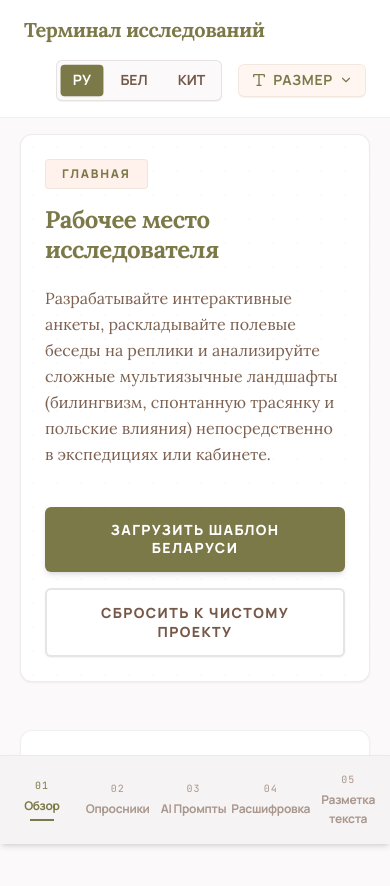
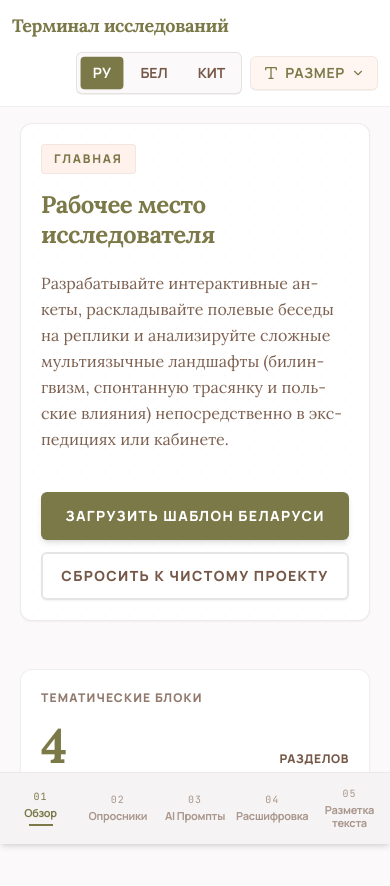
Before and after one commit to Sargon-II/Havorka, a React (Vite) app: page / in a window 390 px wide. Shown: the top 886 px of the page. Built offline with nearby package versions, Linux system fonts and the light colour scheme; what @capacitor/core would draw is missing.

Commit message:
Fix text wrapping, overflow, and responsive scaling at 320px viewport

```diff
--- a/src/App.tsx
+++ b/src/App.tsx
@@ -31,7 +31,7 @@ export default function App() {
 
   const contentRef = useRef<HTMLDivElement>(null);
 
-  // Sync font size to document root html element for perfect responsive rem scaling
+  // Sync font size and lang to document root html element for perfect responsive rem scaling and hyphenation
   useEffect(() => {
     const sizeMap: Record<string, string> = {
       sm: '14px',
@@ -40,7 +40,8 @@ export default function App() {
       xl: '20px',
     };
     document.documentElement.style.fontSize = sizeMap[fontSize] || '16px';
-  }, [fontSize]);
+    document.documentElement.lang = lang === 'by' ? 'be' : lang;
+  }, [fontSize, lang]);
 
   // Close font settings menu when clicking outside
   useEffect(() => {
@@ -128,9 +129,9 @@ export default function App() {
           className="flex-1 overflow-y-auto h-screen relative bg-sahara-background flex flex-col"
         >
           {/* Global mini-header bar */}
-          <header className="bg-white border-b border-sahara-surface-dim/40 px-6 py-4 flex flex-col sm:flex-row sm:items-center justify-between sticky top-0 z-40 gap-4 sm:gap-2">
-            <div className="flex items-center gap-3">
-              <span id="header-brand-title" className="font-serif text-xl tracking-tight text-sahara-primary font-bold">
+          <header className="bg-white border-b border-sahara-surface-dim/40 px-3 sm:px-6 py-3 sm:py-4 flex flex-col sm:flex-row sm:items-center justify-between sticky top-0 z-40 gap-3 sm:gap-2">
+            <div className="flex items-center gap-2 sm:gap-3 min-w-0 flex-1">
+              <span id="header-brand-title" className="font-serif text-lg sm:text-xl tracking-tight text-sahara-primary font-bold break-words min-w-0">
                 {t.headerTitle}
               </span>
               <span className="hidden lg:inline text-sm text-sahara-secondary/70 border-l border-sahara-surface-dim/70 pl-3">
@@ -138,7 +139,7 @@ export default function App() {
               </span>
             </div>
 
-            <div className="flex items-center gap-4 self-end sm:self-auto">
+            <div className="flex items-center gap-2 sm:gap-4 self-end sm:self-auto flex-wrap justify-end">
               {/* 3-Language switcher (RU/БЕЛ/КИТ) */}
               <div className="flex bg-sahara-background p-1 rounded-md border border-sahara-surface-dim/70 gap-1.5 shadow-2xs">
                 <button
--- a/src/components/Dashboard.tsx
+++ b/src/components/Dashboard.tsx
@@ -119,7 +119,7 @@ export default function Dashboard({ questionnaire, loadPreset, resetToClean, set
   return (
     <div ref={containerRef} className="space-y-12 max-w-7xl mx-auto px-1 md:px-0">
       {/* Editorial Hero Unit */}
-      <div className="gsap-hero bg-white text-sahara-onbackground border border-sahara-surface-dim/50 rounded-xl p-6 sm:p-8 md:p-10 relative overflow-hidden shadow-xs">
+      <div className="gsap-hero bg-white text-sahara-onbackground border border-sahara-surface-dim/50 rounded-xl p-5 sm:p-8 md:p-10 relative overflow-hidden shadow-xs">
         {/* Subtle dot-grid alignment matching design spec */}
         <div className="absolute inset-0 opacity-[0.03] pointer-events-none" style={{
           backgroundImage: 'radial-gradient(#974811 1.5px, transparent 1.5px)',
@@ -127,28 +127,28 @@ export default function Dashboard({ questionnaire, loadPreset, resetToClean, set
         }}></div>
 
         <div className="relative z-10 max-w-4xl space-y-4">
-          <span className="font-sans text-xs uppercase tracking-[0.15em] font-extrabold text-sahara-primary bg-sahara-clay/35 px-4 py-1.5 rounded-sm border border-sahara-primary/10 inline-block">
+          <span className="font-sans text-xs uppercase tracking-[0.15em] font-extrabold text-sahara-primary bg-sahara-clay/35 px-3 sm:px-4 py-1.5 rounded-sm border border-sahara-primary/10 inline-block break-words">
             {t.heroBadge}
           </span>
 
-          <h1 className="text-2xl md:text-4xl lg:text-5xl font-serif font-black tracking-tight leading-tight text-sahara-primary">
+          <h1 className="text-2xl md:text-4xl lg:text-5xl font-serif font-black tracking-tight leading-tight text-sahara-primary break-words">
             {t.heroTitle}
           </h1>
 
-          <p className="font-serif text-base text-sahara-secondary/95 leading-relaxed pt-1">
+          <p className="font-serif text-base text-sahara-secondary/95 leading-relaxed pt-1 break-words">
             {t.heroDescription}
           </p>
 
-          <div className="pt-6 flex flex-wrap gap-4">
+          <div className="pt-6 flex flex-col sm:flex-row flex-wrap gap-3 sm:gap-4">
             <button
               onClick={loadPreset}
-              className="bg-sahara-primary hover:bg-sahara-primary/90 text-white px-6 py-3.5 rounded-md font-sans text-xs sm:text-sm uppercase tracking-widest font-black transition-all shadow-md cursor-pointer hover:shadow-lg hover:scale-[1.01]"
+              className="bg-sahara-primary hover:bg-sahara-primary/90 text-white px-4 sm:px-6 py-3 sm:py-3.5 rounded-md font-sans text-xs sm:text-sm uppercase tracking-widest font-black transition-all shadow-md cursor-pointer hover:shadow-lg hover:scale-[1.01] min-h-[3rem] text-center break-words"
             >
               {t.btnLoadPreset}
             </button>
             <button
               onClick={resetToClean}
-              className="border-2 border-sahara-surface-dim/70 text-sahara-secondary hover:text-sahara-onbackground hover:bg-sahara-background px-6 py-3.5 rounded-md font-sans text-xs sm:text-sm uppercase tracking-widest font-black transition-all cursor-pointer bg-white shadow-xs"
+              className="border-2 border-sahara-surface-dim/70 text-sahara-secondary hover:text-sahara-onbackground hover:bg-sahara-background px-4 sm:px-6 py-3 sm:py-3.5 rounded-md font-sans text-xs sm:text-sm uppercase tracking-widest font-black transition-all cursor-pointer bg-white shadow-xs min-h-[3rem] text-center break-words"
             >
               {t.btnResetClean}
             </button>
@@ -157,39 +157,39 @@ export default function Dashboard({ questionnaire, loadPreset, resetToClean, set
       </div>
 
       {/* Quick Editorial Stats Grid */}
-      <div className="grid grid-cols-1 sm:grid-cols-2 lg:grid-cols-4 gap-6">
-        <div className="gsap-stat-card border border-sahara-surface-dim/40 rounded-xl p-8 flex flex-col justify-between bg-white text-sahara-onbackground shadow-xs hover:border-sahara-primary/20 transition-colors">
-          <span className="font-sans text-xs uppercase font-extrabold text-sahara-secondary/80 tracking-widest block mb-4">
+      <div className="grid grid-cols-1 sm:grid-cols-2 lg:grid-cols-4 gap-4 sm:gap-6">
+        <div className="gsap-stat-card border border-sahara-surface-dim/40 rounded-xl p-5 sm:p-8 flex flex-col justify-between bg-white text-sahara-onbackground shadow-xs hover:border-sahara-primary/20 transition-colors">
+          <span className="font-sans text-xs uppercase font-extrabold text-sahara-secondary/80 tracking-widest block mb-4 break-words">
             {t.statBlocks}
           </span>
-          <div className="flex items-baseline justify-between mt-auto">
-            <span className="text-6xl font-serif font-black text-sahara-primary">{totalBlocks}</span>
+          <div className="flex items-baseline justify-between mt-auto flex-wrap gap-1">
+            <span className="text-5xl sm:text-6xl font-serif font-black text-sahara-primary">{totalBlocks}</span>
             <span className="font-sans text-xs uppercase tracking-wider text-sahara-secondary font-extrabold">{t.statBlocksUnit}</span>
           </div>
         </div>
 
-        <div className="gsap-stat-card border border-sahara-surface-dim/40 rounded-xl p-8 flex flex-col justify-between bg-white text-sahara-onbackground shadow-xs hover:border-sahara-primary/20 transition-colors">
-          <span className="font-sans text-xs uppercase font-extrabold text-sahara-secondary/80 tracking-widest block mb-4">
+        <div className="gsap-stat-card border border-sahara-surface-dim/40 rounded-xl p-5 sm:p-8 flex flex-col justify-between bg-white text-sahara-onbackground shadow-xs hover:border-sahara-primary/20 transition-colors">
+          <span className="font-sans text-xs uppercase font-extrabold text-sahara-secondary/80 tracking-widest block mb-4 break-words">
             {t.statActive}
           </span>
-          <div className="flex items-baseline justify-between mt-auto">
-            <span className="text-6xl font-serif font-black text-sahara-tertiary">{completedTranscriptions}</span>
+          <div className="flex items-baseline justify-between mt-auto flex-wrap gap-1">
+            <span className="text-5xl sm:text-6xl font-serif font-black text-sahara-tertiary">{completedTranscriptions}</span>
             <span className="font-sans text-xs uppercase tracking-wider text-sahara-tertiary font-extrabold">{t.statActiveUnit}</span>
           </div>
         </div>
 
-        <div className="gsap-stat-card border border-sahara-surface-dim/40 rounded-xl p-8 flex flex-col justify-between bg-white text-sahara-onbackground shadow-xs hover:border-sahara-primary/20 transition-colors">
-          <span className="font-sans text-xs uppercase font-extrabold text-sahara-secondary/80 tracking-widest block mb-4">
+        <div className="gsap-stat-card border border-sahara-surface-dim/40 rounded-xl p-5 sm:p-8 flex flex-col justify-between bg-white text-sahara-onbackground shadow-xs hover:border-sahara-primary/20 transition-colors">
+          <span className="font-sans text-xs uppercase font-extrabold text-sahara-secondary/80 tracking-widest block mb-4 break-words">
             {t.statDisabled}
           </span>
-          <div className="flex items-baseline justify-between mt-auto">
-            <span className="text-6xl font-serif font-black text-sahara-secondary/50">{annotatedTranscriptions}</span>
+          <div className="flex items-baseline justify-between mt-auto flex-wrap gap-1">
+            <span className="text-5xl sm:text-6xl font-serif font-black text-sahara-secondary/50">{annotatedTranscriptions}</span>
             <span className="font-sans text-xs uppercase tracking-wider text-sahara-secondary/55 font-extrabold">{t.statDisabledUnit}</span>
           </div>
         </div>
 
-        <div className="gsap-stat-card border border-sahara-primary/10 rounded-xl p-8 flex flex-col justify-between bg-sahara-primary text-white shadow-md hover:bg-[#86400f] transition-colors">
-          <span className="font-sans text-xs uppercase font-extrabold text-white/80 tracking-widest block mb-4">
+        <div className="gsap-stat-card border border-sahara-primary/10 rounded-xl p-5 sm:p-8 flex flex-col justify-between bg-sahara-primary text-white shadow-md hover:bg-[#86400f] transition-colors">
+          <span className="font-sans text-xs uppercase font-extrabold text-white/80 tracking-widest block mb-4 break-words">
             {t.statDiary}
           </span>
           <div className="flex items-baseline justify-between mt-auto">
--- a/src/components/Navigation.tsx
+++ b/src/components/Navigation.tsx
@@ -91,7 +91,7 @@ export default function Navigation({ activeTab, setActiveTab, researcherName, se
                     }`}>
                       {item.idxStr}
                     </span>
-                    <h3 className={`text-lg lg:text-xl font-serif tracking-tight mt-0.5 transition-all truncate ${
+                    <h3 className={`text-lg lg:text-xl font-serif tracking-tight mt-0.5 transition-all break-words ${
                       isActive ? 'font-black pl-1 text-sahara-primary' : 'text-sahara-secondary/80 group-hover:text-sahara-onbackground'
                     }`}>
                       {item.label}
@@ -137,8 +137,9 @@ export default function Navigation({ activeTab, setActiveTab, researcherName, se
                 </button>
               </div>
             ) : (
-              <div className="flex items-center justify-between gap-1 group/edit">
-                <span className="font-sans text-sm font-black leading-tight truncate text-sahara-onbackground hover:text-sahara-primary transition-colors cursor-pointer"
+              <div className="flex items-center justify-between gap-1 group/edit min-w-0">
+                <span className="font-sans text-sm font-black leading-tight break-words text-sahara-onbackground hover:text-sahara-primary transition-colors cursor-pointer min-w-0"
+                  title={researcherName}
                   onClick={() => {
                     const isPlaceHolder = researcherName === 'Введите ФИО' || researcherName === 'Увядзіце ПІБ' || researcherName === '请输入姓名';
                     setTempName(isPlaceHolder ? '' : researcherName);
@@ -152,7 +153,7 @@ export default function Navigation({ activeTab, setActiveTab, researcherName, se
                     setTempName(isPlaceHolder ? '' : researcherName);
                     setIsEditing(true);
                   }}
-                  className="opacity-50 hover:opacity-100 text-sahara-secondary transition-opacity cursor-pointer p-0.5"
+                  className="opacity-50 hover:opacity-100 text-sahara-secondary transition-opacity cursor-pointer p-0.5 shrink-0"
                   title={t.changeName}
                 >
                   <Edit2 className="w-3 h-3" />
@@ -167,7 +168,7 @@ export default function Navigation({ activeTab, setActiveTab, researcherName, se
       {/* Bottom Navigation for Mobile */}
       <nav
         style={{ '--color-sahara-primary': activeColor } as React.CSSProperties}
-        className="md:hidden fixed bottom-0 left-0 right-0 bg-[#f5f3f3] border-t border-sahara-surface-dim/40 text-sahara-secondary z-50 flex justify-around items-center px-1 py-3 pb-safe shadow-md"
+        className="md:hidden fixed bottom-0 left-0 right-0 bg-[#f5f3f3] border-t border-sahara-surface-dim/40 text-sahara-secondary z-50 flex justify-around items-center px-0.5 py-2.5 pb-safe shadow-md"
       >
         {navItems.map((item) => {
           const isActive = activeTab === item.id;
@@ -176,12 +177,12 @@ export default function Navigation({ activeTab, setActiveTab, researcherName, se
               key={item.id}
               id={`m-nav-${item.id}`}
               onClick={() => setActiveTab(item.id)}
-              className={`flex flex-col items-center justify-center flex-1 py-1 rounded-md transition-colors ${
+              className={`flex flex-col items-center justify-center flex-1 py-1 px-0.5 rounded-md transition-colors min-w-0 ${
                 isActive ? 'text-sahara-primary font-boldScale' : 'text-sahara-secondary/60 hover:text-sahara-onbackground'
               }`}
             >
               <span className="text-[10px] uppercase font-mono tracking-widest">{item.idxStr}</span>
-              <span className="text-[12px] font-sans font-bold tracking-tight mt-0.5">{item.label}</span>
+              <span className="text-[11px] sm:text-[12px] font-sans font-bold tracking-tight mt-0.5 text-center leading-tight break-words min-w-0 line-clamp-2">{item.label}</span>
               {isActive && <div className="w-6 h-[2px] bg-sahara-primary mt-1" />}
             </button>
           );
--- a/src/components/QuestionnaireBuilder.tsx
+++ b/src/components/QuestionnaireBuilder.tsx
@@ -1941,7 +1941,7 @@ export default function QuestionnaireBuilder({ questionnaire, onChange, lang, re
                                 )}
                               </div>
                               <div className="flex-1 space-y-1">
-                                <h4 className="font-serif text-sm font-bold text-sahara-primary truncate">
+                                <h4 className="font-serif text-sm font-bold text-sahara-primary break-words">
                                   {photo.title}
                                 </h4>
                                 <p className="text-[10px] text-stone-500 font-serif">
@@ -2056,13 +2056,13 @@ export default function QuestionnaireBuilder({ questionnaire, onChange, lang, re
                           <span className="block text-[9.5px] uppercase font-mono font-bold text-sahara-secondary tracking-tight">
                             Вопрос {q.blockIndex + 1}.{q.questionIndexInBlock + 1}
                           </span>
-                          <span className={`block font-serif text-xs leading-relaxed truncate ${
+                          <span className={`block font-serif text-xs leading-relaxed break-words ${
                             active ? 'font-bold text-sahara-primary' : 'text-sahara-onbackground/80'
                           }`}>
                             {q.text}
                           </span>
                           {commentText.trim() && (
-                            <span className="block text-[9px] text-[#B66029] italic truncate mt-0.5">
+                            <span className="block text-[9px] text-[#B66029] italic break-words mt-0.5">
                               * Note: {commentText}
                             </span>
                           )}
--- a/src/index.css
+++ b/src/index.css
@@ -16,12 +16,40 @@
   --color-sahara-clay: #ffdbca;
 }
 
+/* Prevent horizontal overflow on mobile screens & large zoom */
+html, body {
+  overflow-x: hidden;
+  max-width: 100vw;
+  width: 100%;
+}
+
+*, *::before, *::after {
+  box-sizing: border-box;
+}
+
 body {
   background-color: var(--color-sahara-background);
   color: var(--color-sahara-onbackground);
   font-family: var(--font-sans);
   line-height: 1.6;
   font-size: 0.9375rem; /* Ensure all elements are slightly larger by default and scale from root html */
+}
+
+/* 1. Global text wrapping & word breaking rules */
+p, span, h1, h2, h3, h4, h5, h6, label, button, a, li, td, th, dt, dd, blockquote, figcaption, input, textarea {
+  overflow-wrap: anywhere;
+  word-break: normal;
+  hyphens: manual;
+}
+
+/* Language specific hyphenation rules */
+:lang(ru), :lang(be), :lang(by), [lang="ru"], [lang="be"], [lang="by"] {
+  hyphens: auto;
+}
+
+/* Flex & Grid child auto-shrink guarantee */
+.flex > *, .grid > * {
+  min-width: 0;
 }
 
 /* Enhance italic font readability across the application */
@@ -34,7 +62,8 @@ italic, .italic, em {
 
 /* Custom button and input global scale-ups for better field accessibility */
 button, input, textarea, select {
-  font-size: 0.875rem !important; /* Scale dynamically with root font size */
+  font-size: 0.875rem;
+  line-height: 1.4;
 }
 
 /* Warm minimalist custom animations & scrollbars */
--- a/vite.config.ts
+++ b/vite.config.ts
@@ -155,7 +155,9 @@ export default defineConfig(() => {
     },
     server: {
       hmr: process.env.DISABLE_HMR !== 'true',
-      watch: process.env.DISABLE_HMR === 'true' ? null : {},
+      watch: process.env.DISABLE_HMR === 'true' ? null : {
+        ignored: ['**/android/**', '**/src-tauri/**', '**/dist/**'],
+      },
     },
   };
 });
```
Also changed, not shown: src/components/LinguisticPostprocessor.tsx (+6 -6 lines), src/components/PromptLibrary.tsx (+13 -13 lines), src/components/SecurityAndApi.tsx (+5 -5 lines).
